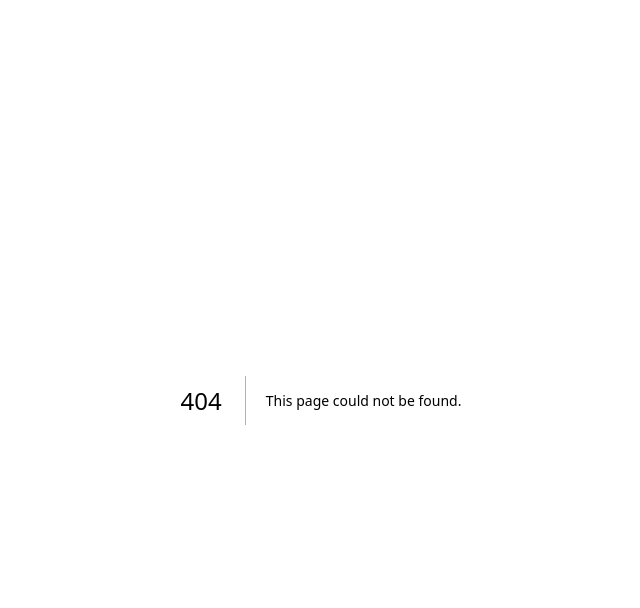
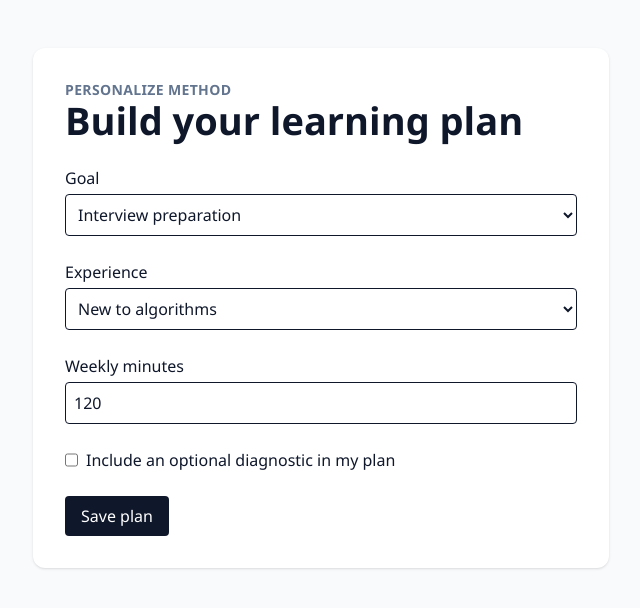
Before and after one commit to AdithyaDevi3/Leetcode-App, a Next.js app in the folder apps/web/: page /onboarding in a window 1280 px wide. Before the commit this address had no page. Shown: the top 608 px of the page, without its empty margins (319-959 px from the left). Built offline with nearby package versions, Linux system fonts and the light colour scheme; no server answers.

Commit message:
feat(phase-4): add learner onboarding page

```diff
--- /dev/null
+++ b/apps/web/src/app/onboarding/page.tsx
@@ -0,0 +1,27 @@
+'use client';
+
+import { FormEvent, useEffect, useState } from 'react';
+
+type Profile = { goal: 'interview' | 'coursework' | 'career_change' | 'exploration'; experience: 'new' | 'some' | 'experienced'; preferredLanguage: 'typescript' | 'python'; weeklyMinutes: number; timezone: string; diagnosticOptIn: boolean };
+const initialProfile: Profile = { goal: 'interview', experience: 'new', preferredLanguage: 'typescript', weeklyMinutes: 120, timezone: Intl.DateTimeFormat().resolvedOptions().timeZone || 'UTC', diagnosticOptIn: false };
+
+export default function OnboardingPage() {
+  const [profile, setProfile] = useState<Profile>(initialProfile);
+  const [message, setMessage] = useState('');
+  useEffect(() => { void fetch('/api/learner/profile').then((response) => response.ok ? response.json() : null).then((body) => { if (body?.profile) setProfile((current) => ({ ...current, ...body.profile })); }); }, []);
+  const save = async (event: FormEvent) => {
+    event.preventDefault(); setMessage('Saving your plan…');
+    const response = await fetch('/api/learner/profile', { method: 'PUT', headers: { 'Content-Type': 'application/json' }, body: JSON.stringify(profile) });
+    const body = await response.json().catch(() => null) as { plan?: { explanation: string; suggestedTopics: string[] }; error?: string } | null;
+    setMessage(response.ok && body?.plan ? `${body.plan.explanation} Start with: ${body.plan.suggestedTopics.join(', ')}.` : body?.error ?? 'Unable to save your profile.');
+  };
+  return <main className="min-h-screen bg-slate-50 px-6 py-12 text-slate-900"><form className="mx-auto max-w-xl space-y-6 rounded-xl bg-white p-8 shadow-sm" onSubmit={save}>
+    <div><p className="text-sm font-semibold uppercase tracking-wide text-slate-500">Personalize Method</p><h1 className="mt-2 text-3xl font-bold">Build your learning plan</h1></div>
+    <label className="block">Goal<select className="mt-1 w-full rounded border p-2" value={profile.goal} onChange={(event) => setProfile({ ...profile, goal: event.target.value as Profile['goal'] })}><option value="interview">Interview preparation</option><option value="coursework">Coursework</option><option value="career_change">Career change</option><option value="exploration">Exploration</option></select></label>
+    <label className="block">Experience<select className="mt-1 w-full rounded border p-2" value={profile.experience} onChange={(event) => setProfile({ ...profile, experience: event.target.value as Profile['experience'] })}><option value="new">New to algorithms</option><option value="some">Some experience</option><option value="experienced">Experienced</option></select></label>
+    <label className="block">Weekly minutes<input className="mt-1 w-full rounded border p-2" min="30" max="1680" type="number" value={profile.weeklyMinutes} onChange={(event) => setProfile({ ...profile, weeklyMinutes: Number(event.target.value) })} /></label>
+    <label className="flex gap-2"><input checked={profile.diagnosticOptIn} type="checkbox" onChange={(event) => setProfile({ ...profile, diagnosticOptIn: event.target.checked })} /> Include an optional diagnostic in my plan</label>
+    <button className="rounded bg-slate-900 px-4 py-2 font-semibold text-white" type="submit">Save plan</button>
+    {message ? <p aria-live="polite" className="text-slate-600">{message}</p> : null}
+  </form></main>;
+}
```
